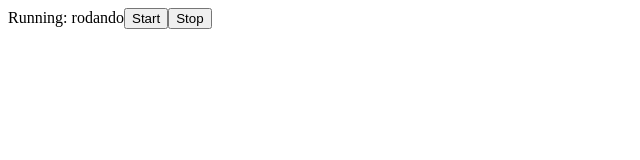
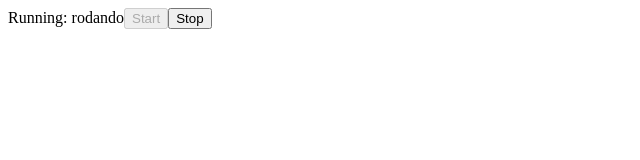
Before and after one commit to guidosreis/slot-machine-challenge, a React app: page / in a window 1280 px wide. Shown: the top 160 px of the page, without its empty margins (0-640 px from the left). Built offline with nearby package versions, Linux system fonts and the light colour scheme.

Commit message:
Add disabled status to Button component

```diff
--- a/src/components/App.js
+++ b/src/components/App.js
@@ -7,14 +7,16 @@ class App extends Component {
     super()
 
     this.state = {
-      running: false
+      isSpinning: false
     }
 
     this.handleStartClick = this.handleStartClick.bind(this);
     this.handleStopClick = this.handleStopClick.bind(this);
+  }
 
+  componentDidMount() {
     setTimeout(() => {
-      if (!this.state.running) {
+      if (!this.state.isSpinning) {
         this.start()
       }
     }, 5000)
@@ -29,27 +31,23 @@ class App extends Component {
   }
 
   start() {
-    this.setState({
-      running: true
-    })
+    this.setState({ isSpinning: true })
 
     setTimeout(() => {
-      if (this.state.running) {
+      if (this.state.isSpinning) {
         this.stop()
       }
     }, 10000)
   }
 
   stop() {
-    this.setState({
-      running: false
-    })
+    this.setState({ isSpinning: false })
   }
 
   render() {
     return (
       <AppContainer
-        running={this.state.running}
+        isSpinning={this.state.isSpinning}
         handleStartClick={this.handleStartClick}
         handleStopClick={this.handleStopClick}
       />
--- a/src/components/AppContainer.js
+++ b/src/components/AppContainer.js
@@ -1,14 +1,27 @@
 import React from 'react'
+import PropTypes from 'prop-types'
 
-import StartButton from './StartButton';
+import StartButton from './StartButton'
 import StopButton from './StopButton'
 
-const AppContainer = ({ running, handleStartClick, handleStopClick }) => (
+const AppContainer = ({ isSpinning, handleStartClick, handleStopClick }) => (
   <div>
-    Running: {running ? 'rodando' : 'parado'}
-    <StartButton handleStartClick={handleStartClick} />
-    <StopButton handleStopClick={handleStopClick} />
+    Running: {isSpinning ? 'rodando' : 'parado'}
+    <StartButton
+      isSpinning={isSpinning}
+      handleStartClick={handleStartClick}
+    />
+    <StopButton
+      isSpinning={isSpinning}
+      handleStopClick={handleStopClick}
+    />
   </div>
 )
 
+AppContainer.propTypes = {
+  isSpinning: PropTypes.bool.isRequired,
+  handleStartClick: PropTypes.func.isRequired,
+  handleStopClick: PropTypes.func.isRequired
+}
+
 export default AppContainer
--- a/src/components/Button.js
+++ b/src/components/Button.js
@@ -1,7 +1,16 @@
 import React from 'react'
+import PropTypes from 'prop-types'
 
-const Button = ({ children, handleClick }) => (
-  <button onClick={handleClick}>{children}</button>
+const Button = ({ children, isDisabled, handleClick }) => (
+  <button
+    disabled={isDisabled}
+    onClick={handleClick}
+  >{children}</button>
 )
 
+Button.propTypes = {
+  isDisabled: PropTypes.bool.isRequired,
+  handleClick: PropTypes.func.isRequired
+}
+
 export default Button
--- a/src/components/StartButton.js
+++ b/src/components/StartButton.js
@@ -1,9 +1,18 @@
 import React from 'react'
+import PropTypes from 'prop-types'
 
 import Button from './Button'
 
-const StartButton = ({ handleStartClick }) => (
-  <Button handleClick={handleStartClick}>Start</Button>
+const StartButton = ({ isSpinning, handleStartClick }) => (
+  <Button
+    handleClick={handleStartClick}
+    isDisabled={isSpinning}
+  >Start</Button>
 )
 
+StartButton.propTypes = {
+  isSpinning: PropTypes.bool.isRequired,
+  handleStartClick: PropTypes.func.isRequired
+}
+
 export default StartButton
--- a/src/components/StopButton.js
+++ b/src/components/StopButton.js
@@ -1,9 +1,18 @@
 import React from 'react'
+import PropTypes from 'prop-types'
 
 import Button from './Button'
 
-const StopButton = ({ handleStopClick }) => (
-  <Button handleClick={handleStopClick}>Stop</Button>
+const StopButton = ({ isSpinning, handleStopClick }) => (
+  <Button
+    handleClick={handleStopClick}
+    isDisabled={!isSpinning}
+  >Stop</Button>
 )
 
+StopButton.propTypes = {
+  isSpinning: PropTypes.bool.isRequired,
+  handleStopClick: PropTypes.func.isRequired
+}
+
 export default StopButton
```
